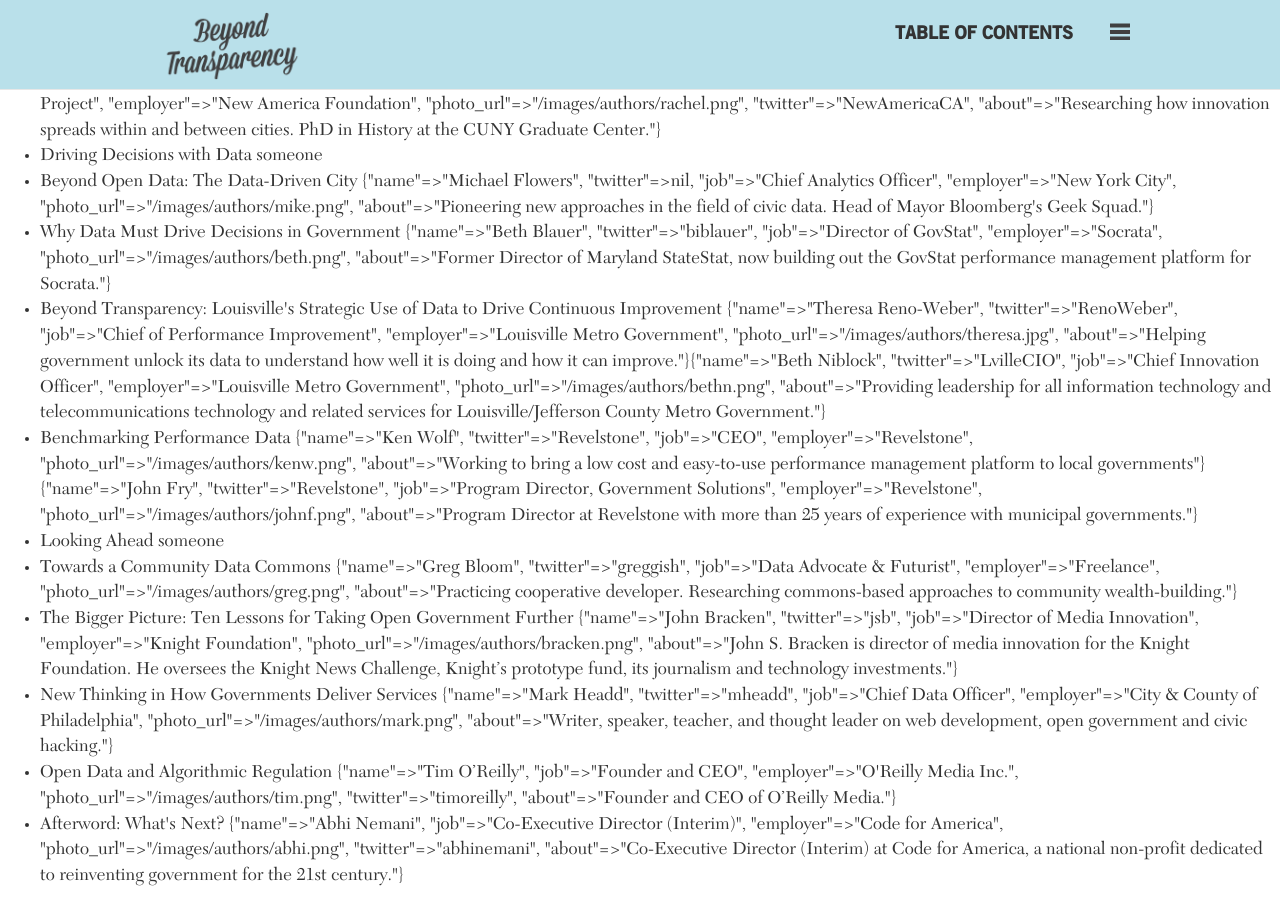
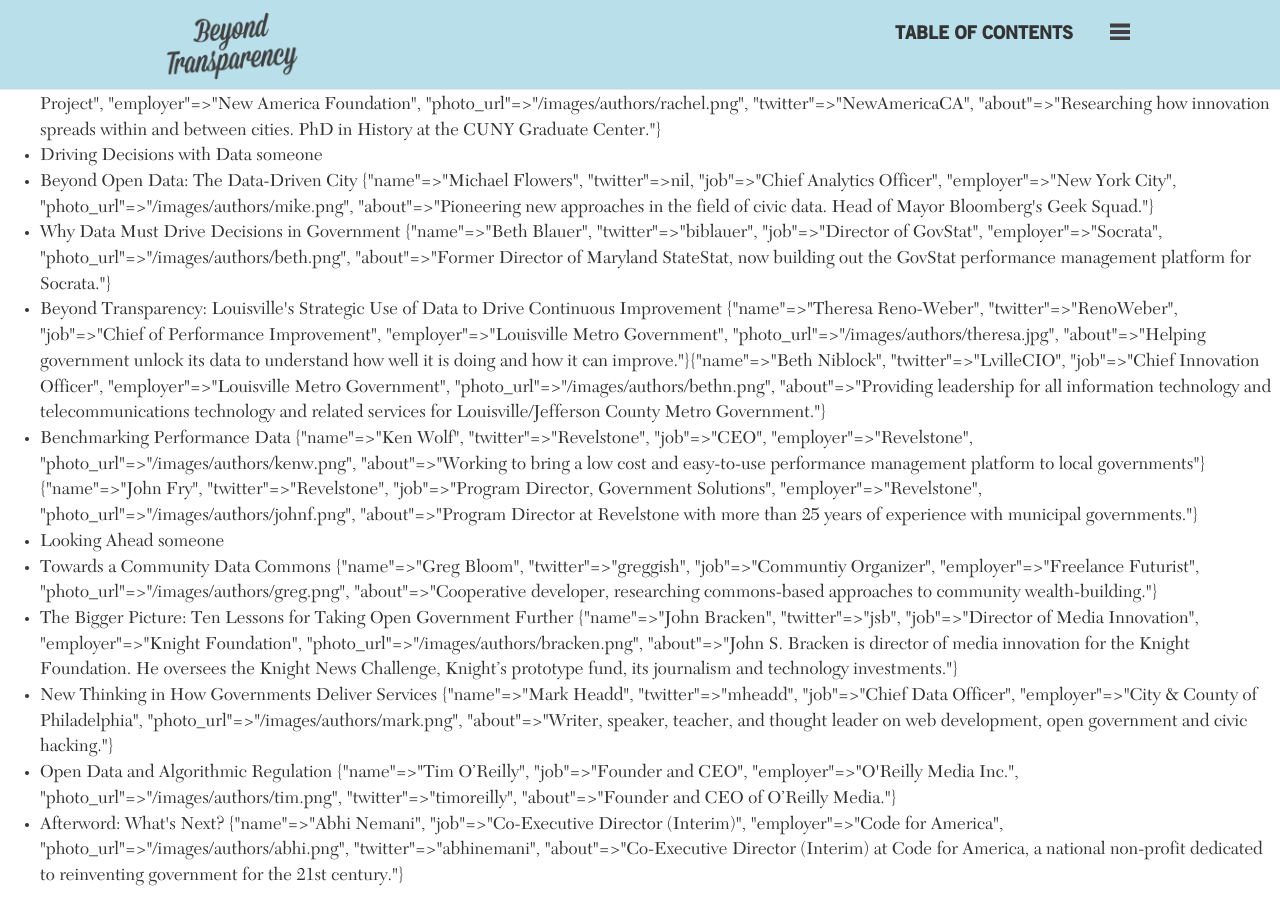
Before and after one commit to codeforamerica/beyondtransparency, a Jekyll site: the page built from toc.html, in a window 1280 px wide and 900 px high, scrolled down 1339 px. Built offline with Jekyll 4.4.1, drawn with Linux system fonts in a browser that asks for light colours; nearby versions of some CDN libraries; some web fonts are replaced; Markdown is read by kramdown in place of the engine named in the settings.

Commit message:
Update part-5-chapter-19.md
Adjusted my title and description, added a paragraph break.

```diff
--- a/chapters/part-5-chapter-19.md
+++ b/chapters/part-5-chapter-19.md
@@ -7,10 +7,10 @@
   -
     name: Greg Bloom
     twitter: greggish
-    job: Data Advocate & Futurist
-    employer: Freelance
+    job: Communtiy Organizer
+    employer: Freelance Futurist
     photo_url: /images/authors/greg.png
-    about: "Practicing cooperative developer. Researching commons-based approaches to community wealth-building."
+    about: "Cooperative developer, researching commons-based approaches to community wealth-building."
 
 permalink: /part-5/towards-a-community-data-commons/
 ---
@@ -126,7 +126,9 @@
 
 Second, the co-op could facilitate the circulation of this data through an ecosystem of services—including the internal systems of members like Bread for the City, open systems like Open211, and the enterprise-level systems of vendors like Aunt Bertha, Purple Binder, and even 211. Though the data would be open source, the co-op may require a license for commercial use and other kinds of premium services—presumably costing less than whatever the vendors would otherwise spend to collect the data themselves. Vendors could then reallocate their resources toward the development of services that add value to this data.
 
-Third, the co-op would foster education. Cooperatives are committed to education as one of their core principles, and given that the data produced by this co-op would presumably be “open,” education may be the primary benefit of membership: access to an array of opportunities for personal skill-building and organizational learning—anything from hands-on tech support to generalized data literacy training. Writing recently about the patterns of community technology development, Michael Gurstein (2013) called for innovation to be something that “is done by, with and in the community and not simply something that is done ‘to’ or ‘for’ the community.” This may be such a strategy: generating community resource data through the generation of resourceful community. As such, a cooperative solution may not only yield better data—it is also likely to yield more effective use. Whereas Open311 demonstrates the paradigm that Tim O’Reilly famously dubbed “government as platform,” here we can point to its corollary precept, community as platform, in which technology is not something that is made for people to consume, but rather made by people to share.
+Third, the co-op would foster education. Cooperatives are committed to education as one of their core principles, and given that the data produced by this co-op would presumably be “open,” education may be the primary benefit of membership: access to an array of opportunities for personal skill-building and organizational learning—anything from hands-on tech support to generalized data literacy training.
+
+Writing recently about the patterns of community technology development, Michael Gurstein (2013) called for innovation to be something that “is done by, with and in the community and not simply something that is done ‘to’ or ‘for’ the community.” This may be such a strategy: generating community resource data through the generation of resourceful community. As such, a cooperative solution may not only yield better data—it is also likely to yield more effective use. Whereas Open311 demonstrates the paradigm that Tim O’Reilly famously dubbed “government as platform,” here we can point to its corollary precept, community as platform, in which technology is not something that is made for people to consume, but rather made by people to share.
 
 ### The Path Ahead
 
```
